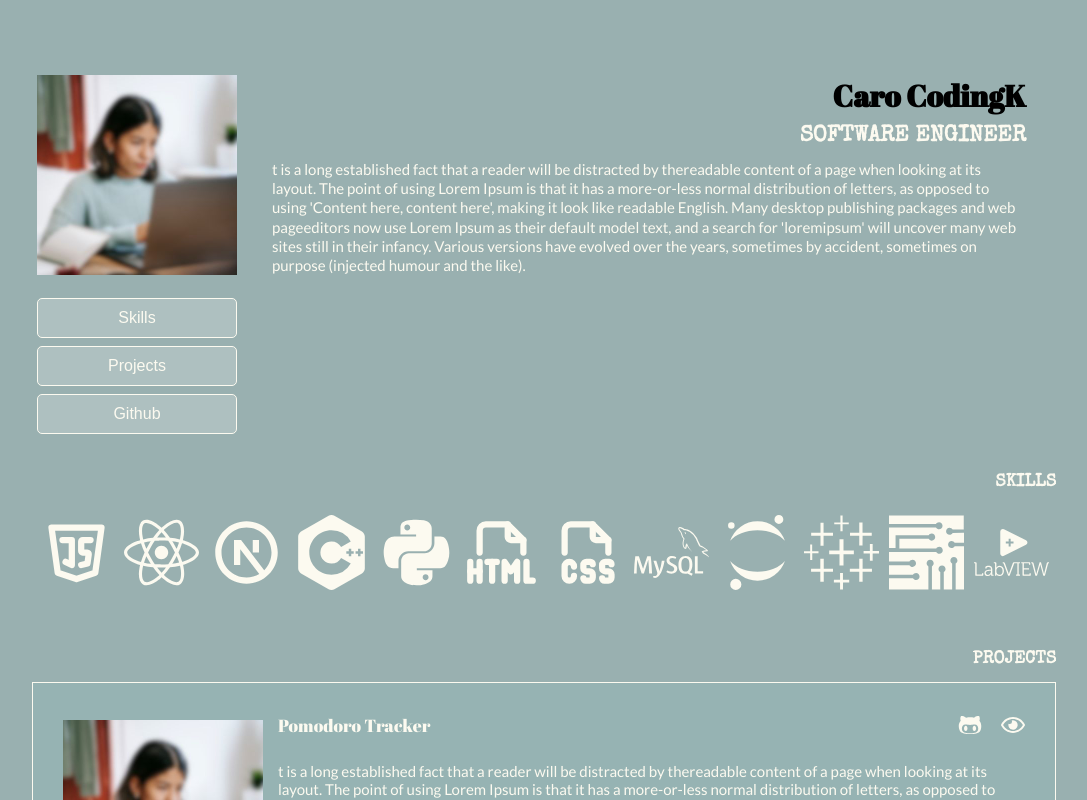
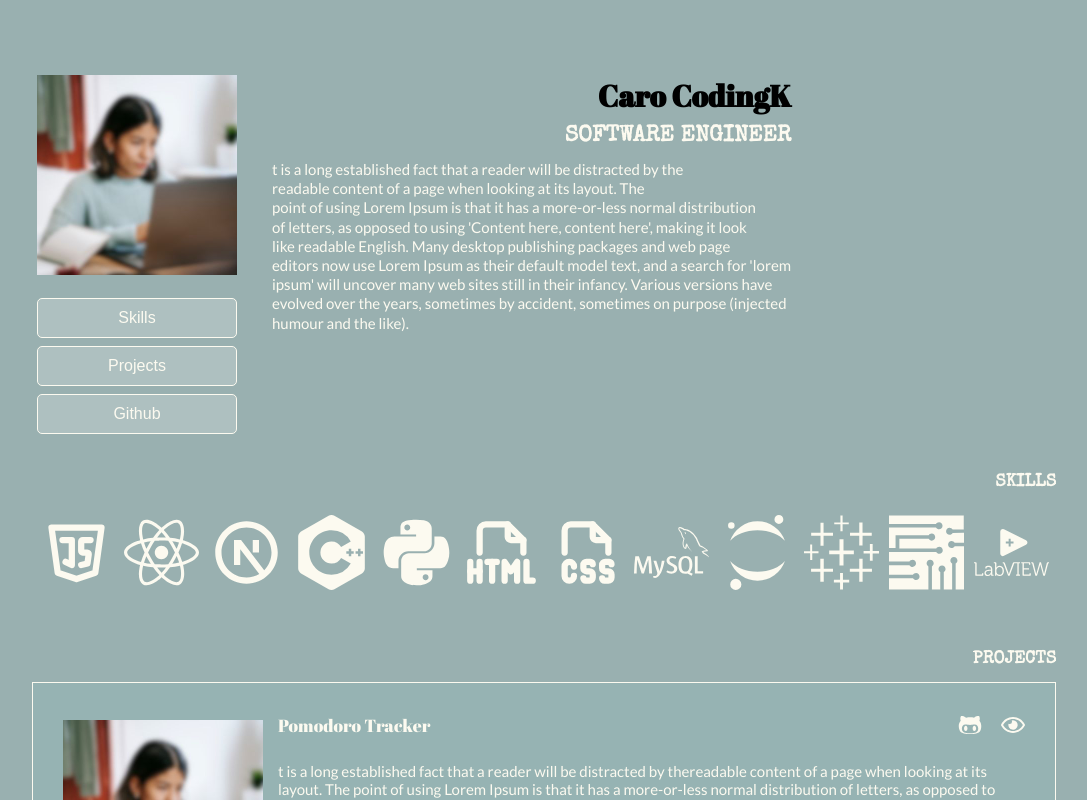
Before and after one commit to carocodingk/carocodingk.github.io, a Next.js app: page / in a window 1280 px wide. Shown: the top 800 px of the page, without its empty margins (96-1183 px from the left). Built offline with nearby package versions, Linux system fonts and the light colour scheme.

Commit message:
Added paragraph elements to about me section to order text in several paragraphs instead of one paragrah

```diff
--- a/components/AboutMe.jsx
+++ b/components/AboutMe.jsx
@@ -18,7 +18,10 @@ function AboutMe(){
       <div id={style.aboutme_rightpannel}>
         <h1 id={style.aboutme_name} className={abril_fatface.className}>{info.AboutMe['name']}</h1>
         <h2 id={style.aboutme_occupation } className={special_elite.className}>{info.AboutMe['occupation'].toUpperCase()}</h2>
-        <div id={style.aboutme_text} className={lato.className}>{info.AboutMe['description']}</div>
+        <div id={style.aboutme_text} className={lato.className}>
+          {info.AboutMe['description'].map((line, key) =>
+            <p key={key}>{line}</p>
+          )}</div>
       </div>
     </div>
   );
```
